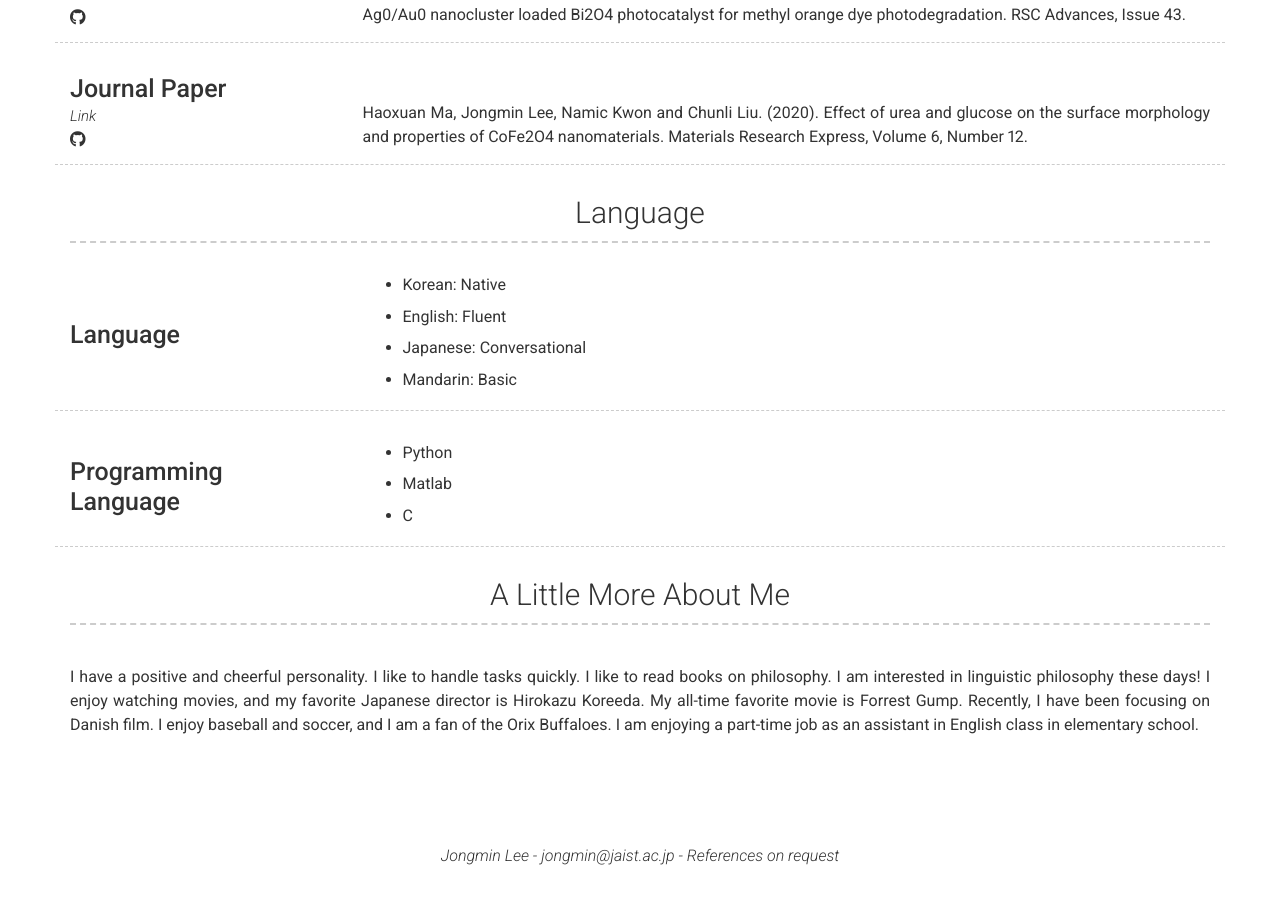
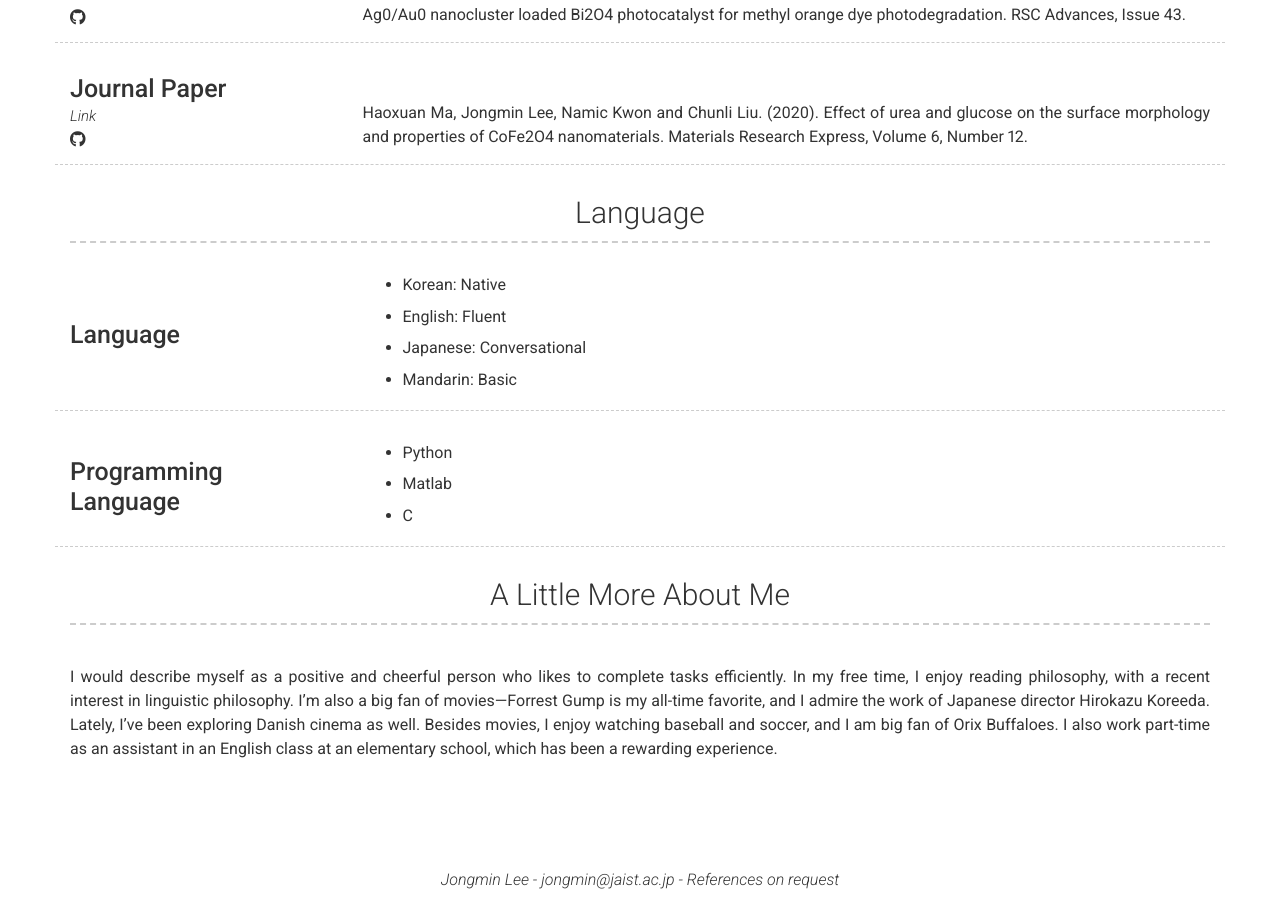
Before and after one commit to strike137/strike137.github.io, a Jekyll site: the page built from index.md, in a window 1280 px wide and 900 px high, scrolled down 3006 px. Built offline with Jekyll 4.4.1, drawn with Linux system fonts in a browser that asks for light colours; nearby versions of some CDN libraries; before the commit the page ends 3882 px from its top, so only the background shows below that.

Commit message:
Update _config.yml

```diff
--- a/_config.yml
+++ b/_config.yml
@@ -226,18 +226,7 @@ content:
   - title: A Little More About Me
     layout: text
     content:
-      I have a positive and cheerful personality.
-
-      I like to handle tasks quickly.
-
-      I like to read books on philosophy. I am interested in linguistic philosophy these days!
-
-      I enjoy watching movies, and my favorite Japanese director is Hirokazu Koreeda. My all-time favorite movie is Forrest Gump. Recently, I have been focusing on Danish film.
-
-      I enjoy baseball and soccer, and I am a fan of the Orix Buffaloes.
-
-      I am enjoying a part-time job as an assistant in English class in elementary school.
-
+      I would describe myself as a positive and cheerful person who likes to complete tasks efficiently. In my free time, I enjoy reading philosophy, with a recent interest in linguistic philosophy. I’m also a big fan of movies—Forrest Gump is my all-time favorite, and I admire the work of Japanese director Hirokazu Koreeda. Lately, I’ve been exploring Danish cinema as well. Besides movies, I enjoy watching baseball and soccer, and I am big fan of Orix Buffaloes. I also work part-time as an assistant in an English class at an elementary school, which has been a rewarding experience.
 # Footer
 footer_show_references: true
 # references_title: References on request (Override references text)
```
